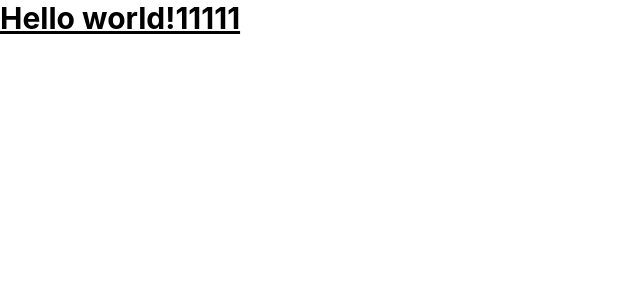
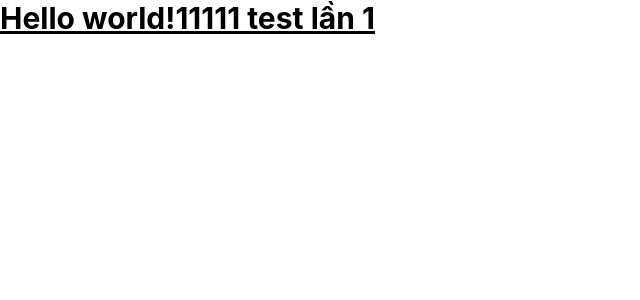
Before and after one commit to xuantung12/se06206-finalproject-thayDong, a React (Create React App) app in the folder frontend-admin/admin-chess/: page / in a window 1280 px wide. Shown: the top 300 px of the page, without its empty margins (0-640 px from the left). Built offline with nearby package versions, Linux system fonts and the light colour scheme.

Commit message:
Update App.js
test lần1

```diff
--- a/frontend-admin/admin-chess/src/App.js
+++ b/frontend-admin/admin-chess/src/App.js
@@ -2,6 +2,7 @@ export default function App() {
   return (
     <h1 className="text-3xl font-bold underline">
       Hello world!11111
+       test lần 1
     </h1>
   )
 }
```
